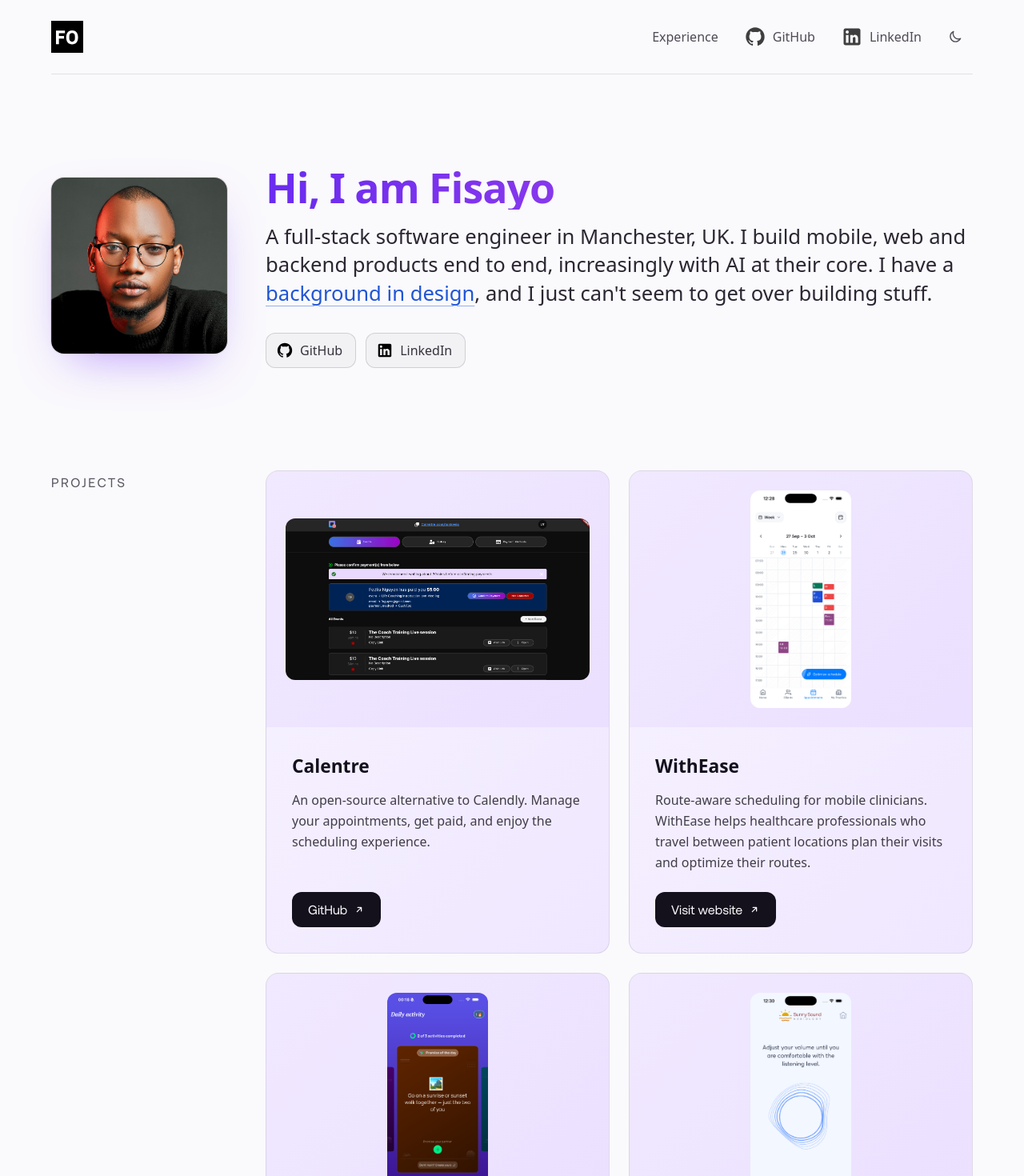
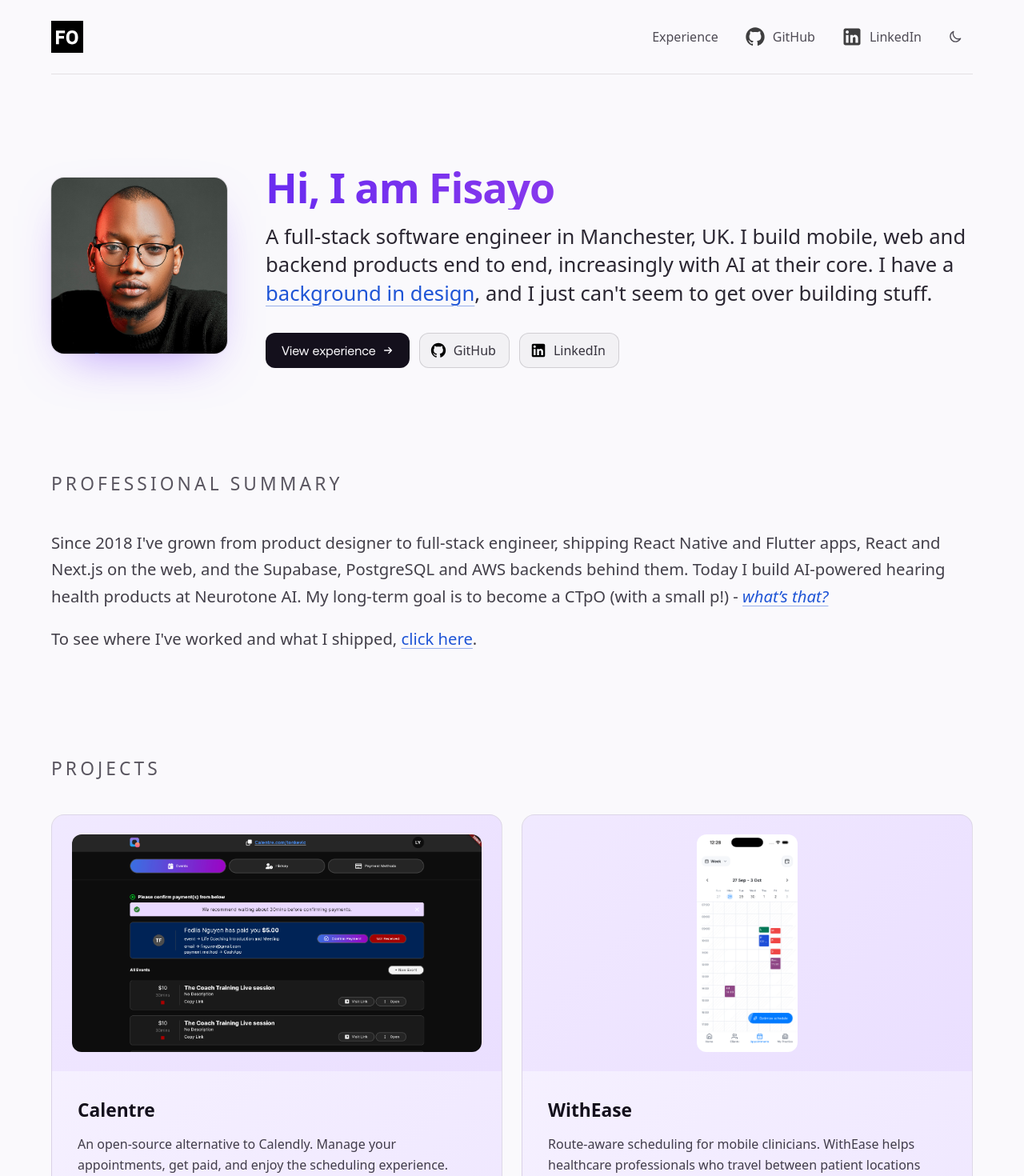
Before and after one commit to fiizzy/personal-website, a Next.js app: page / in a window 1280 px wide. Shown: the top 1470 px of the page at 80% size. Built offline with nearby package versions, Linux system fonts and the light colour scheme; a web font is replaced by a local one.

Commit message:
chore: centralize content

```diff
--- a/component/BoxPadding.tsx
+++ b/component/BoxPadding.tsx
@@ -1,5 +1,7 @@
 export const BoxPadding = ({ children }: any) => {
   return (
-    <div className=" max-w-7xl m-auto relative px-6 md:px-12 lg:px-16">{children}</div>
+    <div className=" max-w-7xl m-auto relative px-6 md:px-12 lg:px-16">
+      {children}
+    </div>
   );
 };
--- a/component/Head/NextHead.tsx
+++ b/component/Head/NextHead.tsx
@@ -12,7 +12,10 @@ export const NextHead = (props: INextHead) => {
       <meta name="description" content={description} />
       <meta property="og:title" content={title} />
       <meta property="og:description" content={description} />
-      <meta property="og:image" content={props.previewImage ?? "/og_image.png"} />
+      <meta
+        property="og:image"
+        content={props.previewImage ?? "/og_image.png"}
+      />
 
       <link rel="icon" href="/favicon.ico" />
     </Head>
--- a/component/intro/Intro.tsx
+++ b/component/intro/Intro.tsx
@@ -1,13 +1,11 @@
 import Image from "next/image";
 import profilePicture from "../../public/profile-picture.png";
-import { sectionColumns } from "../section/Section";
+import Link from "next/link";
 import { socialLinks } from "../socialLinks";
 
 export const Intro = () => {
   return (
-    <section
-      className={`grid gap-8 pt-16 md:grid-cols-[180px_minmax(0,1fr)] md:items-center md:gap-10 md:pt-28 ${sectionColumns}`}
-    >
+    <section className="grid gap-8 pt-16 md:grid-cols-[180px_minmax(0,1fr)] md:items-center md:gap-10 md:pt-28 lg:grid-cols-[220px_minmax(0,1fr)] lg:gap-12">
       <div className="rise w-[160px] overflow-hidden rounded-2xl ring-1 ring-fg/10 shadow-[0_24px_60px_-24px_rgba(124,62,255,0.55)] md:w-full">
         <Image
           src={profilePicture}
@@ -26,8 +24,8 @@ export const Intro = () => {
         </h1>
         <p className="rise [animation-delay:160ms] mt-4 text-6 md:text-8 font-light leading-snug text-fg/90">
           A full-stack software engineer in Manchester, UK. I build mobile, web
-          and backend products end to end, increasingly with AI at their core.
-          I have a{" "}
+          and backend products end to end, increasingly with AI at their core. I
+          have a{" "}
           <a
             href="https://behance.net/fisayoobilaja"
             target="_blank"
@@ -40,6 +38,27 @@ export const Intro = () => {
         </p>
 
         <ul className="rise [animation-delay:240ms] mt-8 flex flex-wrap gap-3">
+          <li className="w-full sm:w-auto">
+            <Link href="/experience">
+              <a className="group inline-flex h-11 w-full items-center justify-center gap-2 sm:w-auto rounded-xl bg-fg px-5 font-normal text-bg transition-[background-color,transform] duration-200 hover:bg-fg/85 active:scale-[0.98]">
+                View experience
+                <svg
+                  aria-hidden="true"
+                  viewBox="0 0 16 16"
+                  className="h-3.5 w-3.5 transition-transform duration-200 group-hover:translate-x-0.5"
+                >
+                  <path
+                    d="M3 8h10M9 4l4 4-4 4"
+                    fill="none"
+                    stroke="currentColor"
+                    strokeWidth="1.5"
+                    strokeLinecap="round"
+                    strokeLinejoin="round"
+                  />
+                </svg>
+              </a>
+            </Link>
+          </li>
           {socialLinks.map((link) => (
             <li key={link.name}>
               <a
--- a/component/professional_experience/ProfessionalExperience.tsx
+++ b/component/professional_experience/ProfessionalExperience.tsx
@@ -9,8 +9,8 @@ export const ProfessionalExperience = () => {
           Since 2018 I've grown from product designer to full-stack engineer,
           shipping React Native and Flutter apps, React and Next.js on the web,
           and the Supabase, PostgreSQL and AWS backends behind them. Today I
-          build AI-powered hearing health products at Neurotone AI. My
-          long-term goal is to become a CTpO (with a small p!) -{" "}
+          build AI-powered hearing health products at Neurotone AI. My long-term
+          goal is to become a CTpO (with a small p!) -{" "}
           <a
             target="_blank"
             rel="noopener noreferrer"
--- a/component/projects/Projects.tsx
+++ b/component/projects/Projects.tsx
@@ -1,4 +1,5 @@
 import Image from "next/image";
+import { useState } from "react";
 import { Button } from "../button/Button";
 import { Section } from "../section/Section";
 import { IProject, projectData } from "./projectsData";
@@ -6,14 +7,57 @@ import { IProject, projectData } from "./projectsData";
 import appstore from "../../public/appstore.png";
 import playstore from "../../public/playstore.png";
 
+// Enough to show range without burying the rest of the page
+const INITIAL_COUNT = 6;
+
 export const Projects = () => {
+  const [showAll, setShowAll] = useState(false);
+  const visible = showAll ? projectData : projectData.slice(0, INITIAL_COUNT);
+  const hiddenCount = projectData.length - INITIAL_COUNT;
+
+  const toggle = () => {
+    if (showAll) {
+      document.getElementById("projects")?.scrollIntoView({ block: "start" });
+    }
+    setShowAll(!showAll);
+  };
+
   return (
     <Section id="projects" title="Projects">
-      <div className="grid gap-6 sm:grid-cols-2 lg:grid-cols-1 xl:grid-cols-2">
-        {projectData.map((project) => (
+      <div id="project-grid" className="grid gap-6 md:grid-cols-2">
+        {visible.map((project) => (
           <ProjectCard key={project.name} project={project} />
         ))}
       </div>
+      {hiddenCount > 0 && (
+        <div className="mt-10 flex justify-center">
+          <button
+            type="button"
+            onClick={toggle}
+            aria-expanded={showAll}
+            aria-controls="project-grid"
+            className="group inline-flex h-12 items-center gap-2 rounded-xl border border-fg/15 bg-fg/[0.03] px-6 font-normal text-fg/90 transition-colors hover:border-fg/30 hover:bg-fg/[0.08] hover:text-fg"
+          >
+            {showAll
+              ? "Show fewer projects"
+              : `Show all ${projectData.length} projects`}
+            <svg
+              aria-hidden="true"
+              viewBox="0 0 16 16"
+              className={`h-3.5 w-3.5 transition-transform duration-200 ${showAll ? "rotate-180" : ""}`}
+            >
+              <path
+                d="M4 6l4 4 4-4"
+                fill="none"
+                stroke="currentColor"
+                strokeWidth="1.5"
+                strokeLinecap="round"
+                strokeLinejoin="round"
+              />
+            </svg>
+          </button>
+        </div>
+      )}
     </Section>
   );
 };
--- a/component/section/Section.tsx
+++ b/component/section/Section.tsx
@@ -6,24 +6,20 @@ interface ISection {
   children: ReactNode;
 }
 
-// Headings sit in a side column on wide screens so content runs to the
-// container's right edge. The Intro uses the same columns.
-export const sectionColumns = "lg:grid-cols-[220px_minmax(0,1fr)] lg:gap-12";
-
 export const Section = ({ id, title, children }: ISection) => {
   return (
     <section
       id={id}
       aria-labelledby={`${id}-heading`}
-      className={`mt-24 grid gap-8 md:mt-32 ${sectionColumns}`}
+      className="mt-24 scroll-mt-8 md:mt-32"
     >
       <h2
         id={`${id}-heading`}
-        className="text-4 font-normal uppercase leading-snug tracking-[0.16em] text-fg/70 lg:sticky lg:top-8 lg:self-start lg:pt-1"
+        className="mb-8 md:mb-10 text-5 md:text-7 font-light uppercase tracking-[0.18em] text-fg/70"
       >
         {title}
       </h2>
-      <div className="min-w-0">{children}</div>
+      {children}
     </section>
   );
 };
--- a/component/technologies_card/stack.ts
+++ b/component/technologies_card/stack.ts
@@ -15,19 +15,44 @@ export const stack: ITechnologyGroup[] = [
   {
     type: "Languages",
     data: [
-      { name: "TypeScript", image: "/ts.svg", url: "https://www.typescriptlang.org/" },
-      { name: "JavaScript", image: "/js.svg", url: "https://www.javascript.com/" },
+      {
+        name: "TypeScript",
+        image: "/ts.svg",
+        url: "https://www.typescriptlang.org/",
+      },
+      {
+        name: "JavaScript",
+        image: "/js.svg",
+        url: "https://www.javascript.com/",
+      },
       { name: "Dart", image: "/dart.svg", url: "https://dart.dev" },
-      { name: "SQL", image: "/postgresql.svg", url: "https://www.postgresql.org/docs/current/sql.html" },
+      {
+        name: "SQL",
+        image: "/postgresql.svg",
+        url: "https://www.postgresql.org/docs/current/sql.html",
+      },
       { name: "Go", image: "/golang.svg", url: "https://go.dev/", mono: true },
     ],
   },
   {
     type: "Mobile",
     data: [
-      { name: "React Native", image: "/react.svg", url: "https://reactnative.dev/" },
-      { name: "Expo", image: "/expo.svg", url: "https://expo.dev/", mono: true },
-      { name: "Redux Toolkit", image: "/redux.svg", url: "https://redux-toolkit.js.org/" },
+      {
+        name: "React Native",
+        image: "/react.svg",
+        url: "https://reactnative.dev/",
+      },
+      {
+        name: "Expo",
+        image: "/expo.svg",
+        url: "https://expo.dev/",
+        mono: true,
+      },
+      {
+        name: "Redux Toolkit",
+        image: "/redux.svg",
+        url: "https://redux-toolkit.js.org/",
+      },
       { name: "Flutter", image: "/flutter.svg", url: "https://flutter.dev" },
     ],
   },
@@ -35,17 +60,34 @@ export const stack: ITechnologyGroup[] = [
     type: "Web",
     data: [
       { name: "React", image: "/react.svg", url: "https://react.dev/" },
-      { name: "Next.js", image: "/nextjs.svg", url: "https://nextjs.org/", mono: true },
+      {
+        name: "Next.js",
+        image: "/nextjs.svg",
+        url: "https://nextjs.org/",
+        mono: true,
+      },
     ],
   },
   {
     type: "Backend & Cloud",
     data: [
       { name: "Supabase", image: "/supabase.svg", url: "https://supabase.com" },
-      { name: "PostgreSQL", image: "/postgresql.svg", url: "https://www.postgresql.org/" },
+      {
+        name: "PostgreSQL",
+        image: "/postgresql.svg",
+        url: "https://www.postgresql.org/",
+      },
       { name: "Node.js", image: "/nodejs.svg", url: "https://nodejs.org/" },
-      { name: "Firebase", image: "/firebase.svg", url: "https://firebase.google.com" },
-      { name: "AWS Lambda, SNS & SQS", image: "/aws.png", url: "https://aws.amazon.com" },
+      {
+        name: "Firebase",
+        image: "/firebase.svg",
+        url: "https://firebase.google.com",
+      },
+      {
+        name: "AWS Lambda, SNS & SQS",
+        image: "/aws.png",
+        url: "https://aws.amazon.com",
+      },
       { name: "Docker", image: "/docker.svg", url: "https://www.docker.com/" },
     ],
   },
@@ -53,21 +95,58 @@ export const stack: ITechnologyGroup[] = [
     type: "Testing & Monitoring",
     data: [
       { name: "Jest", image: "/jest.svg", url: "https://jestjs.io/" },
-      { name: "Cypress", image: "/cypress.svg", url: "https://www.cypress.io/" },
-      { name: "Storybook", image: "/storybook.svg", url: "https://storybook.js.org/" },
-      { name: "Sentry", image: "/sentry.svg", url: "https://sentry.io/", mono: true },
-      { name: "Codecov", image: "/codecov.svg", url: "https://about.codecov.io/" },
+      {
+        name: "Cypress",
+        image: "/cypress.svg",
+        url: "https://www.cypress.io/",
+      },
+      {
+        name: "Storybook",
+        image: "/storybook.svg",
+        url: "https://storybook.js.org/",
+      },
+      {
+        name: "Sentry",
+        image: "/sentry.svg",
+        url: "https://sentry.io/",
+        mono: true,
+      },
+      {
+        name: "Codecov",
+        image: "/codecov.svg",
+        url: "https://about.codecov.io/",
+      },
     ],
   },
   {
     type: "CI/CD & Delivery",
     data: [
-      { name: "GitHub Actions", image: "/githubactions.svg", url: "https://github.com/features/actions" },
-      { name: "Fastlane", image: "/fastlane.svg", url: "https://fastlane.tools/" },
-      { name: "Codemagic", image: "/code-magic.svg", url: "https://codemagic.io/" },
+      {
+        name: "GitHub Actions",
+        image: "/githubactions.svg",
+        url: "https://github.com/features/actions",
+      },
+      {
+        name: "Fastlane",
+        image: "/fastlane.svg",
+        url: "https://fastlane.tools/",
+      },
+      {
+        name: "Codemagic",
+        image: "/code-magic.svg",
+        url: "https://codemagic.io/",
+      },
       { name: "Vercel", image: "/vercel.svg", url: "https://vercel.com/" },
-      { name: "Netlify", image: "/netlify.svg", url: "https://www.netlify.com/" },
-      { name: "CircleCI", image: "/circleci.png", url: "https://circleci.com/" },
+      {
+        name: "Netlify",
+        image: "/netlify.svg",
+        url: "https://www.netlify.com/",
+      },
+      {
+        name: "CircleCI",
+        image: "/circleci.png",
+        url: "https://circleci.com/",
+      },
       { name: "Jenkins", image: "/jenkins.jpeg", url: "https://jenkins.io" },
       { name: "Git", image: "/git.svg", url: "https://git-scm.com/" },
     ],
@@ -75,8 +154,16 @@ export const stack: ITechnologyGroup[] = [
   {
     type: "Product Analytics",
     data: [
-      { name: "Amplitude", image: "/amplitude.svg", url: "https://amplitude.com/" },
-      { name: "Firebase Analytics", image: "/google-analytics.svg", url: "https://firebase.google.com/docs/analytics" },
+      {
+        name: "Amplitude",
+        image: "/amplitude.svg",
+        url: "https://amplitude.com/",
+      },
+      {
+        name: "Firebase Analytics",
+        image: "/google-analytics.svg",
+        url: "https://firebase.google.com/docs/analytics",
+      },
     ],
   },
   {
@@ -84,15 +171,33 @@ export const stack: ITechnologyGroup[] = [
     data: [
       { name: "Figma", image: "/figma.svg", url: "https://www.figma.com/" },
       { name: "Sketch", image: "/sketch.svg", url: "https://www.sketch.com/" },
-      { name: "Adobe XD", image: "/adobexd.svg", url: "https://helpx.adobe.com/support/xd.html" },
+      {
+        name: "Adobe XD",
+        image: "/adobexd.svg",
+        url: "https://helpx.adobe.com/support/xd.html",
+      },
     ],
   },
   {
     type: "Collaboration",
     data: [
-      { name: "Jira", image: "/jira.svg", url: "https://www.atlassian.com/software/jira" },
-      { name: "Confluence", image: "/confluence.svg", url: "https://www.atlassian.com/software/confluence", mono: true },
-      { name: "Notion", image: "/notion.svg", url: "https://www.notion.so/", mono: true },
+      {
+        name: "Jira",
+        image: "/jira.svg",
+        url: "https://www.atlassian.com/software/jira",
+      },
+      {
+        name: "Confluence",
+        image: "/confluence.svg",
+        url: "https://www.atlassian.com/software/confluence",
+        mono: true,
+      },
+      {
+        name: "Notion",
+        image: "/notion.svg",
+        url: "https://www.notion.so/",
+        mono: true,
+      },
       { name: "ClickUp", image: "/clickup.svg", url: "https://clickup.com/" },
       { name: "Slack", image: "/slack.svg", url: "https://slack.com/" },
     ],
--- a/pages/index.tsx
+++ b/pages/index.tsx
@@ -14,11 +14,11 @@ const Home: any = () => {
     <div id="top">
       <NextHead pageTitle="Fisayo Obilaja" />
       <Navbar />
-      <main>
+      <main id="main">
         <BoxPadding>
           <Intro />
+          <ProfessionalExperience />
           <Projects />
-          <ProfessionalExperience />
           <Technologies />
           <Recognition />
           <Office />
```
Also changed, not shown: component/navbar/Navbar.tsx (+8 -0 lines), pages/api/hello.ts (+5 -5 lines), pages/experience.tsx (+4 -5 lines).
